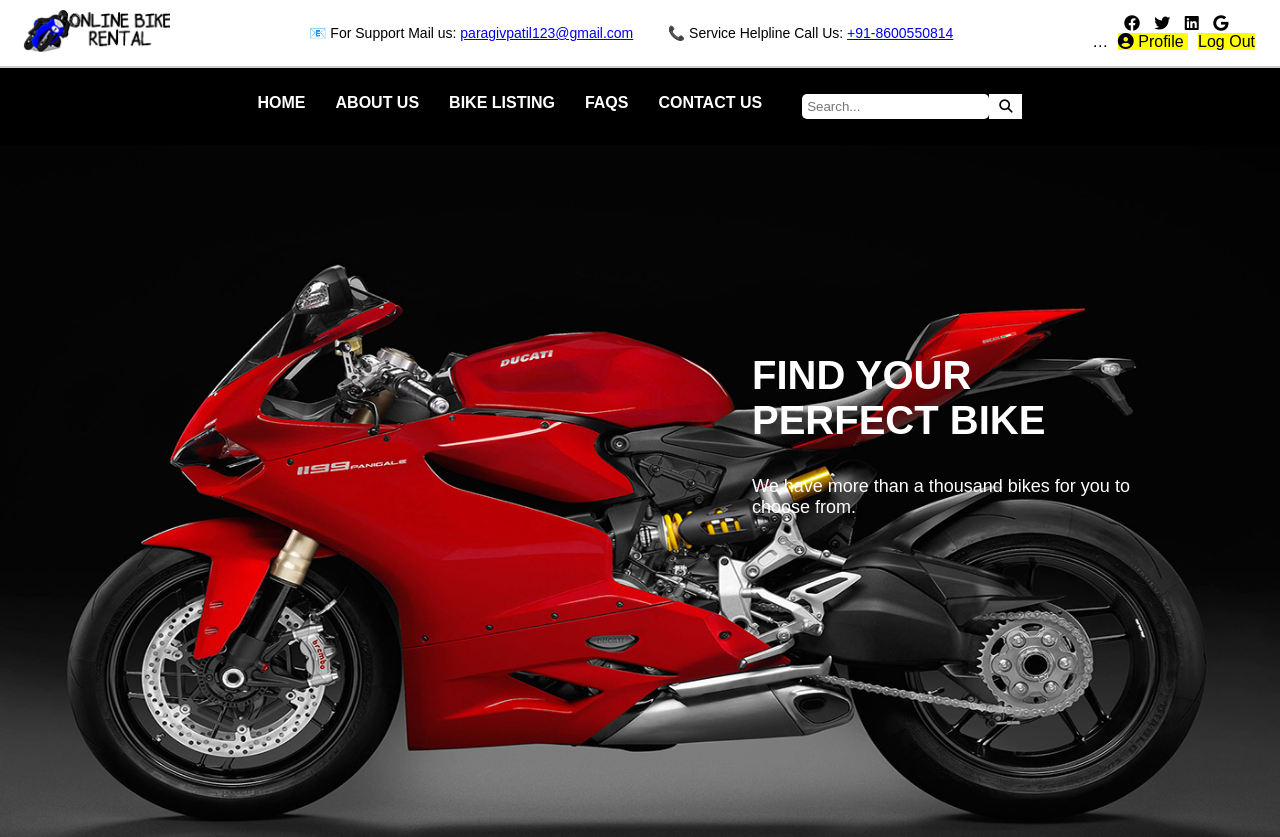
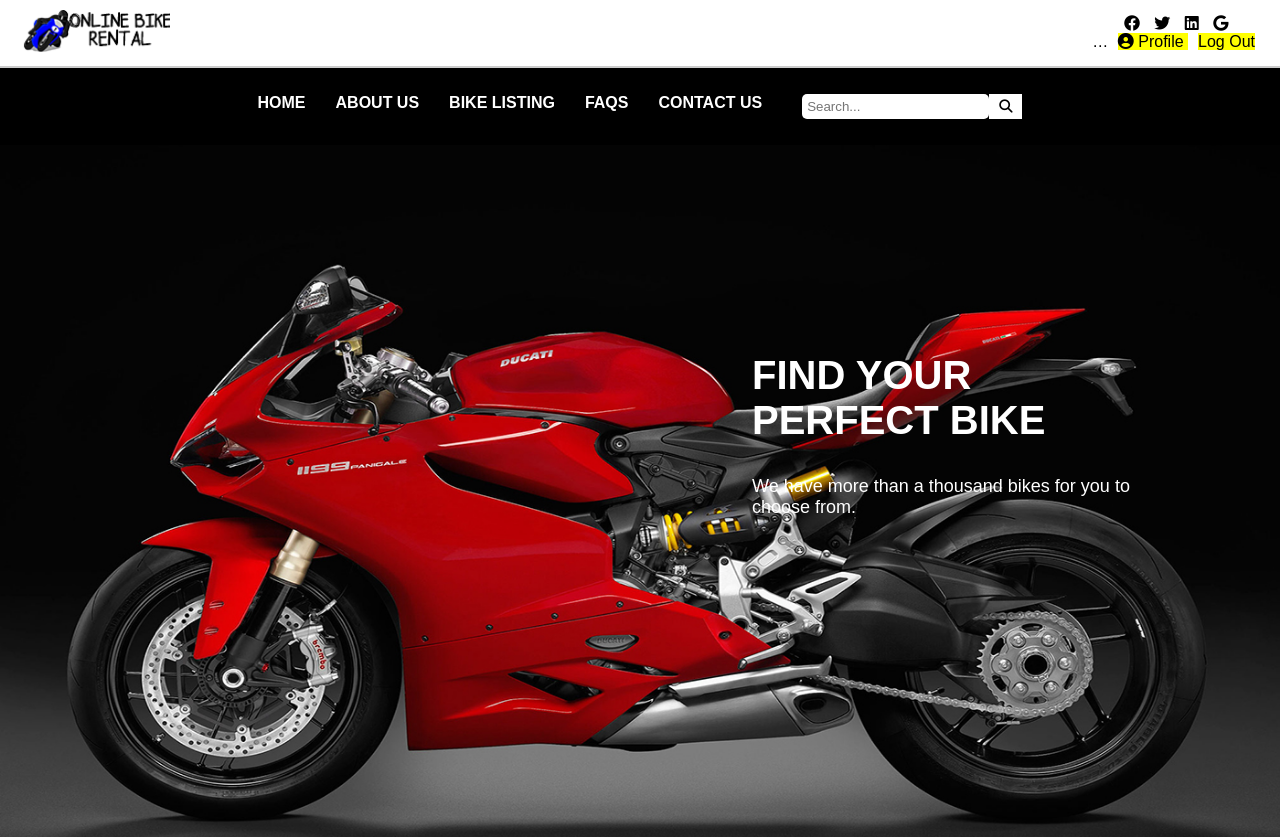
Before and after one commit to Sidz77/Bikerental, a Flask app: page /index in a window 1280 px wide. Shown: the top 837 px of the page. Run offline with Flask 3, Linux system fonts and the light colour scheme; the visitor is signed in with stand-in values (Sample User, id 1); data that the repository does not hold is empty.

Commit message:
Update HTML changes

```diff
--- a/templates/index.html
+++ b/templates/index.html
@@ -14,10 +14,10 @@
         <div class="logo">
             <img src="/static/images/logg2.png" alt="Online Bike Rental">
         </div>
-        <div class="contact-info">
+        <!-- <div class="contact-info">
             <span>📧 For Support Mail us: <a href="mailto:paragivpatil123@gmail.com">paragivpatil123@gmail.com</a></span>
             <span>📞 Service Helpline Call Us: <a href="tel:+918600550814">+91-8600550814</a></span>
-        </div>
+        </div> -->
         <div class="social-icons">
             <a href="#"><i class="fab fa-facebook"></i></a>
             <a href="#"><i class="fab fa-twitter"></i></a>
```
